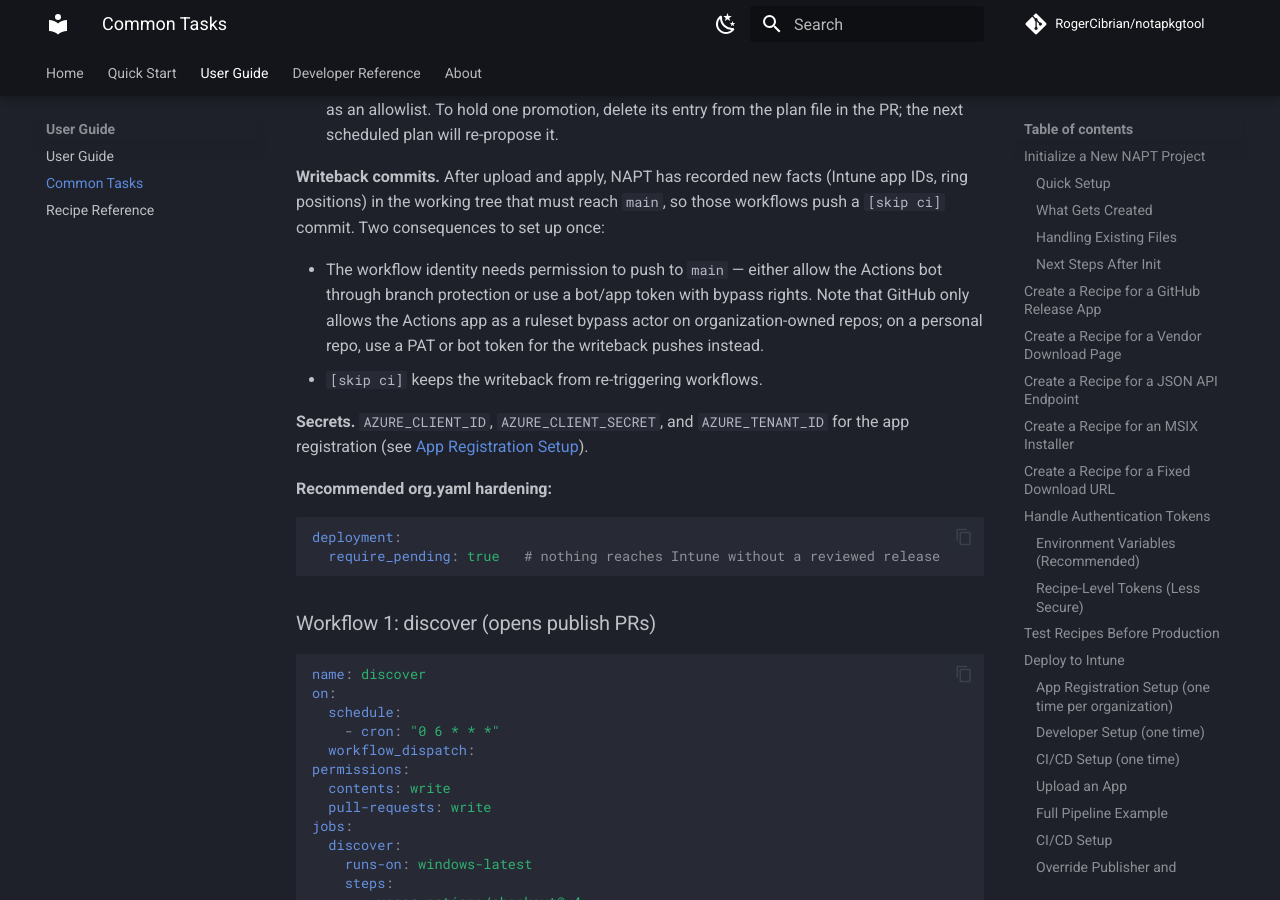
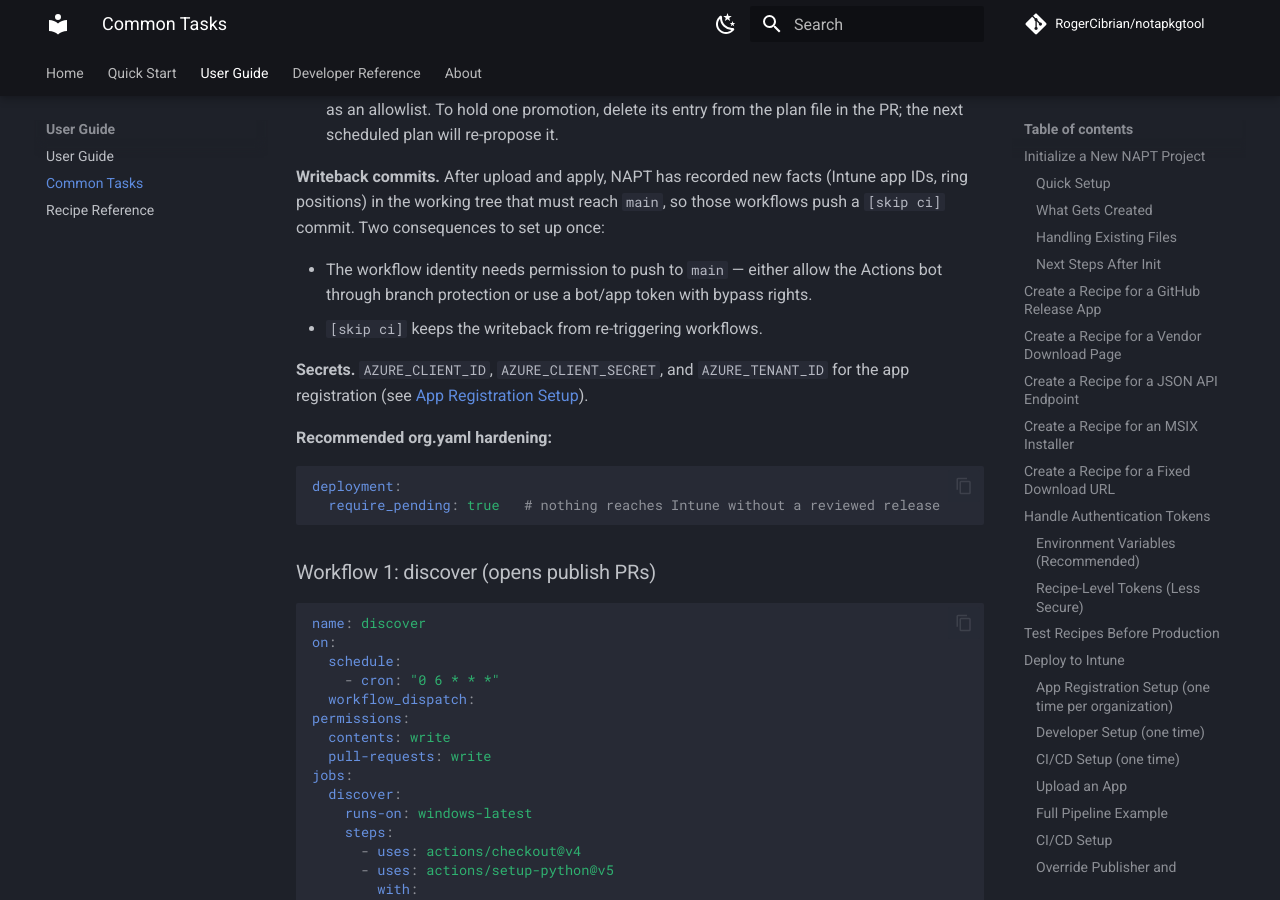
Before and after one commit to RogerCibrian/notapkgtool, an MkDocs documentation site: the page built from docs/common-tasks.md, in a window 1280 px wide and 900 px high, scrolled down 16662 px. Built offline with MkDocs 1.6.1 and Material for MkDocs 9.7.7, drawn with Linux system fonts in a browser that asks for light colours; comment, search, counter and statistics services are not loaded.

Commit message:
docs: Drop unverified bypass-actor claim

```diff
--- a/docs/common-tasks.md
+++ b/docs/common-tasks.md
@@ -846,9 +846,6 @@ Two consequences to set up once:
 - The workflow identity needs permission to push to `main` — either
   allow the Actions bot through branch protection or use a bot/app
   token with bypass rights.
-  Note that GitHub only allows the Actions app as a ruleset bypass
-  actor on organization-owned repos; on a personal repo, use a PAT or
-  bot token for the writeback pushes instead.
 - `[skip ci]` keeps the writeback from re-triggering workflows.
 
 **Secrets.** `AZURE_CLIENT_ID`, `AZURE_CLIENT_SECRET`, and
```
